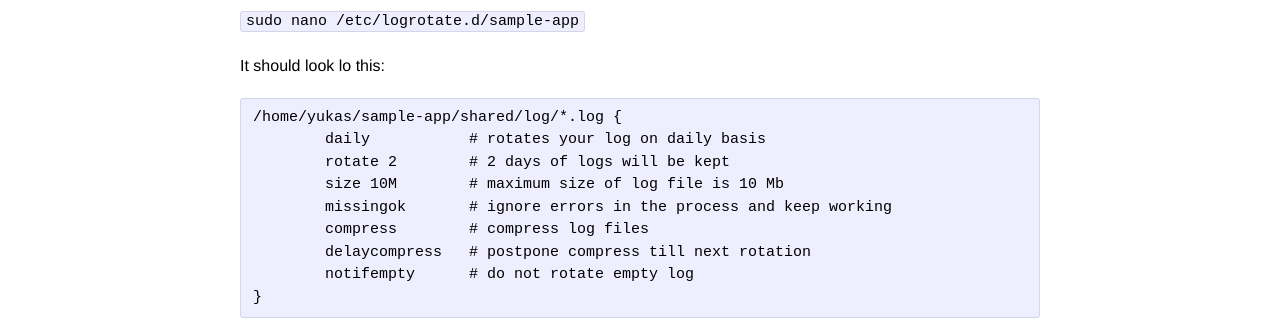
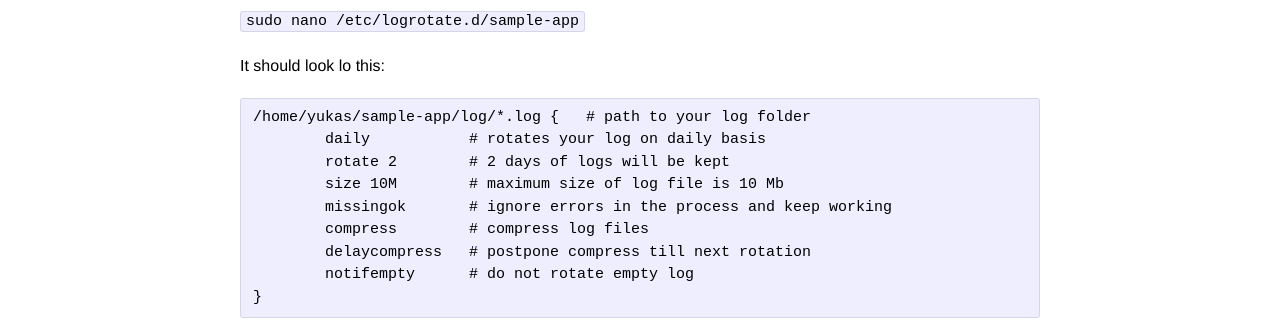
Before and after one commit to yukas/yukas.github.io, a Jekyll site: the page built from _posts/2015-11-05-how-to-rotate-rails-logs.markdown, in a window 1280 px wide. Shown: the part 371-691 px from the top of the page. Built offline with Jekyll 4.4.1, drawn with Linux system fonts in a browser that asks for light colours; comment, search, counter and statistics services are not loaded.

Commit message:
C()rr3ct10ns

```diff
--- a/_posts/2015-11-05-how-to-rotate-rails-logs.markdown
+++ b/_posts/2015-11-05-how-to-rotate-rails-logs.markdown
@@ -19,7 +19,7 @@ Then, create new logrotate config file for your app:
 It should look lo this:
 
 {% highlight text %}
-/home/yukas/sample-app/shared/log/*.log {
+/home/yukas/sample-app/log/*.log {   # path to your log folder
         daily           # rotates your log on daily basis
         rotate 2        # 2 days of logs will be kept
         size 10M        # maximum size of log file is 10 Mb
```
